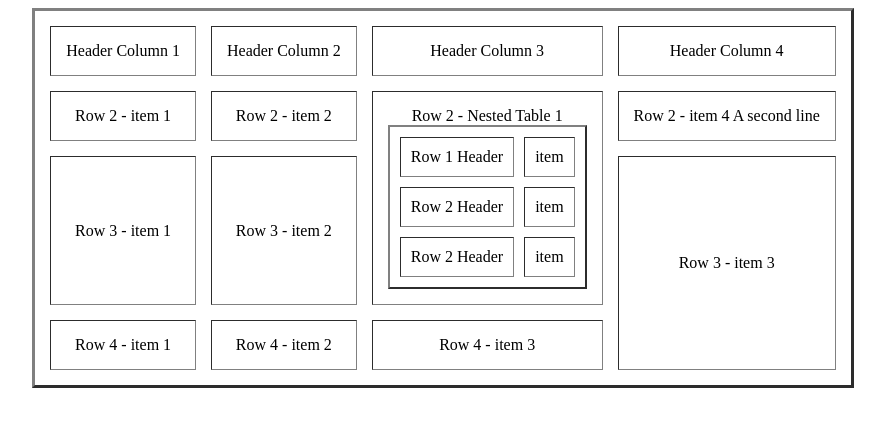
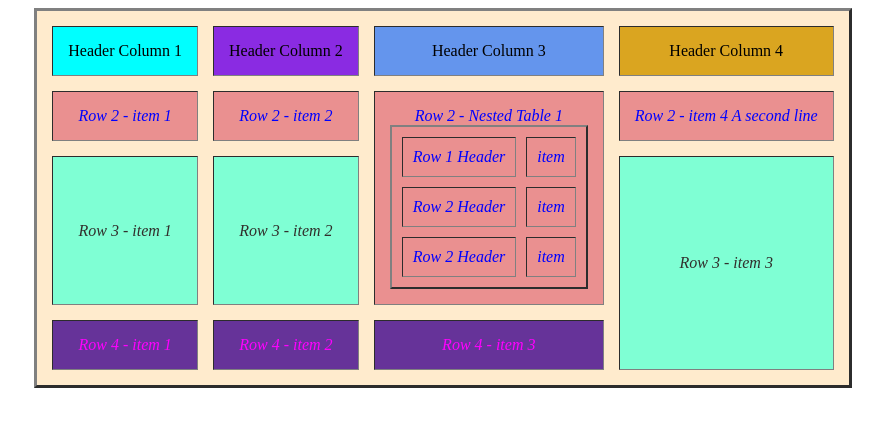
Before and after one commit to aayushcodex/J-spider-Web_dev, a plain HTML site: page Html/day3/index3.html in a window 1280 px wide. Shown: the whole page, without its empty margins (197-1082 px from the left). Drawn offline with Linux system fonts and the light colour scheme.

Commit message:
do change please

```diff
--- /dev/null
+++ b/CSS/day1/style.css
@@ -0,0 +1,3 @@
+h1{
+    color: blue;
+}
--- a/Html/day3/index3.html
+++ b/Html/day3/index3.html
@@ -4,17 +4,34 @@
     <meta charset="UTF-8">
     <meta name="viewport" content="width=device-width, initial-scale=1.0">
     <title>Table</title>
+    <style>
+        #row2{
+            color: blue;
+            background-color: rgb(234, 144, 144);
+            font-style: oblique;
+        }
+        #row3{
+            color: rgb(49, 47, 44);
+            background-color: aquamarine;
+            font-style: italic;
+        }
+        .row4{
+            color: magenta;
+            background-color: rebeccapurple;
+            font-style: italic;
+        }
+    </style>
 </head>
 <body>
-    <table border="3" align="center" cellspacing="15px" cellpadding="15px">
+    <table border="3" align="center" cellspacing="15px" cellpadding="15px" style="background-color: blanchedalmond;">
         <tr>
-            <td align="center">Header Column 1</td>
-            <td align="center">Header Column 2</td>
-            <td align="center">Header Column 3</td>
-            <td align="center">Header Column 4</td>
+            <td align="center" style="background-color: aqua;">Header Column 1</td>
+            <td align="center" style="background-color: blueviolet;">Header Column 2</td>
+            <td align="center" style="background-color: cornflowerblue;">Header Column 3</td>
+            <td align="center" style="background-color: goldenrod;">Header Column 4</td>
         </tr>
 
-        <tr>
+        <tr id="row2">
             <td rowspan="1" align="center">Row 2 - item 1</td>
             <td rowspan="1" align="center">Row 2 - item 2</td>
             <td rowspan="2" align="center">Row 2 - Nested Table  1
@@ -39,13 +56,13 @@
             </td>
             <td rowspan="1" colspan="1" align="center">Row 2 - item 4 A second line</td>
         </tr>
-        <tr>
+        <tr id="row3">
             <td rowspan="1" align="center">Row 3 - item 1</td>
             <td rowspan="1" align="center">Row 3 - item 2</td>
             <td rowspan="2" colspan="1" align="center">Row 3 - item 3</td>
         </tr>
 
-        <tr>
+        <tr class="row4">
             <td align="center">Row 4 - item 1</td>
             <td align="center">Row 4 - item 2</td>
             <td align="center">Row 4 - item 3</td>
```
Also changed, not shown: CSS/day1/index.html (added, +26 -0 lines), Html/day3/style.css (added).
